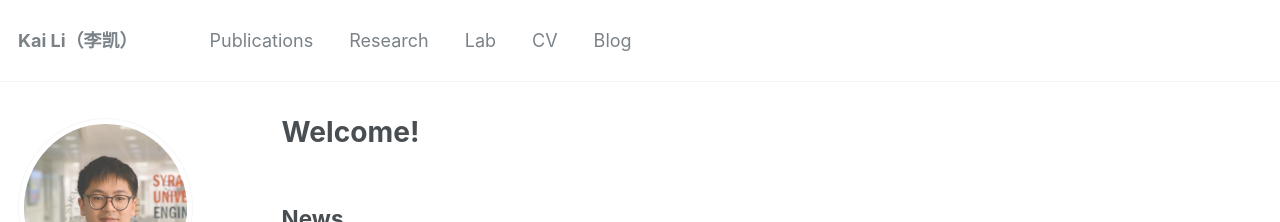
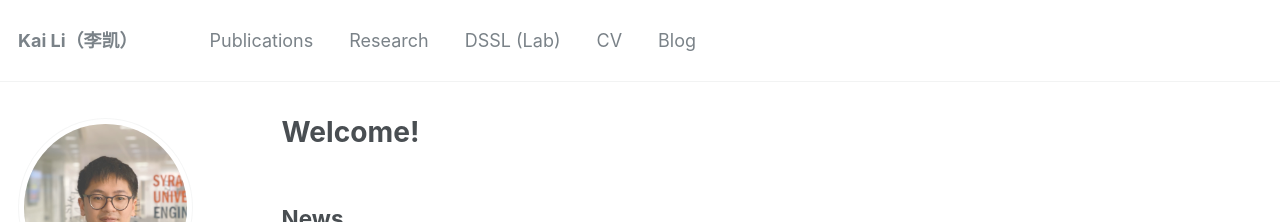
Before and after one commit to likai1993/likai1993.github.io, a Jekyll site: the page built from _pages/about.md, in a window 1280 px wide and 900 px high. Shown: the top 222 px of the window. Built offline with Jekyll 4.4.1, drawn with Linux system fonts in a browser that asks for light colours; some web fonts are replaced.

Commit message:
Update navigation.yml

```diff
--- a/_data/navigation.yml
+++ b/_data/navigation.yml
@@ -6,7 +6,7 @@ main:
   - title: "Research"
     url: /research/
 
-  - title: "Lab"
+  - title: "DSSL (Lab)"
     url: /lab/
 
   - title: "CV"
```
